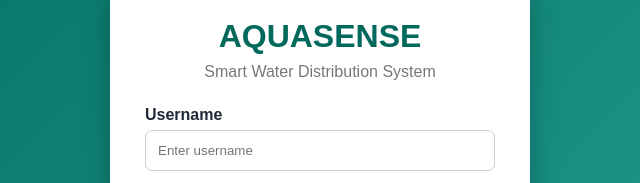
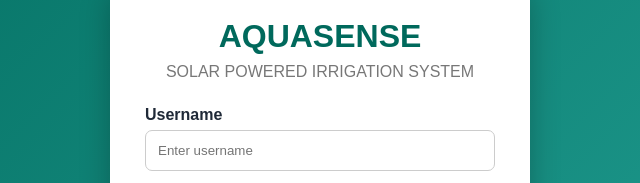
Before and after one commit to swas20/irrigation-system, a plain HTML site: page index.html in a window 1280 px wide. Shown: the part 232-415 px from the top of the page, 320-960 px from the left. Drawn offline with Linux system fonts and the light colour scheme.

Commit message:
Update title and references to irrigation system

```diff
--- a/index.html
+++ b/index.html
@@ -3,7 +3,7 @@
 <head>
 <meta charset="UTF-8">
 <meta name="viewport" content="width=device-width, initial-scale=1.0">
-<title>Smart Water Distribution System</title>
+<title>SOLAR POWERED IRRIGATION SYSTEM</title>
 <script src="https://unpkg.com/mqtt/dist/mqtt.min.js"></script>
 <style>
 *{
@@ -220,7 +220,7 @@ footer{ background:#263238; color:white; text-align:center; padding:12px; font-s
 <div id="loginPage" class="login-container">
 <div class="login-box">
 <h1> AQUASENSE</h1>
-<p>Smart Water Distribution System</p>
+<p>SOLAR POWERED IRRIGATION SYSTEM</p>
 <div class="input-group"><label>Username</label><input type="text" id="username" placeholder="Enter username"></div>
 <div class="input-group"><label>Password</label><input type="password" id="password" placeholder="Enter password"></div>
 <button class="login-btn" onclick="login()">LOGIN</button>
@@ -242,7 +242,7 @@ footer{ background:#263238; color:white; text-align:center; padding:12px; font-s
 <div class="container">
 
 <section id="homePage" class="page active">
-<div class="hero"><h1>💧 AQUASENSE</h1><p>SOLAR POWERED IRRIGATION SYSTEM for efficient, automated and intelligent management of water distribution, monitoring and control.</p></div>
+<div class="hero"><h1>💧</h1><p>SOLAR POWERED IRRIGATION SYSTEM for efficient, automated and intelligent management of water distribution, monitoring and control.</p></div>
 <div class="info-grid">
 <div class="info-card"><h2> Vision</h2><p>To provide intelligent and sustainable water distribution through automation and real-time monitoring.</p></div>
 <div class="info-card"><h2> Mission</h2><p>To reduce water losses, improve distribution efficiency and provide reliable monitoring and control of water systems.</p></div>
@@ -252,7 +252,7 @@ footer{ background:#263238; color:white; text-align:center; padding:12px; font-s
 
 <section id="dashboardPage" class="page">
 <div class="dashboard-header">
-<div><h1>AQUASENSE Dashboard</h1><p class="small">Real-time irrigation monitoring and control</p></div>
+<div><h1>AQUASENSE SMART IRRIGATIONS</h1><p class="small">Real-time irrigation monitoring and control</p></div>
 <div class="connection"><div id="mqttDot" class="dot"></div><span id="mqttStatus">MQTT Disconnected</span></div>
 </div>
 
@@ -309,7 +309,7 @@ footer{ background:#263238; color:white; text-align:center; padding:12px; font-s
 </div>
 </section>
 </div>
-<footer><p>SMART WATER DISTRIBUTION SYSTEM - Smart Irrigation System • LoRa • IoT • Automation</p></footer>
+<footer><p>SOLAR POWERED IRRIGATION SYSTEM - Smart Irrigation  • LoRa • IoT • Automation</p></footer>
 </div>
 
 <script>
@@ -320,7 +320,7 @@ const MQTT_CMD_TOPIC = "aquasense/moses_kaaga_9x7p2/cmd";
 function login(){
 const username = document.getElementById("username").value.trim();
 const password = document.getElementById("password").value.trim();
-if(username === "aquasense" && password === "irrigation2026"){
+if(username === "aquasense" && password === "2024"){
 document.getElementById("loginPage").style.display = "none";
 document.getElementById("mainApp").style.display = "block";
 connectMQTT();
```
